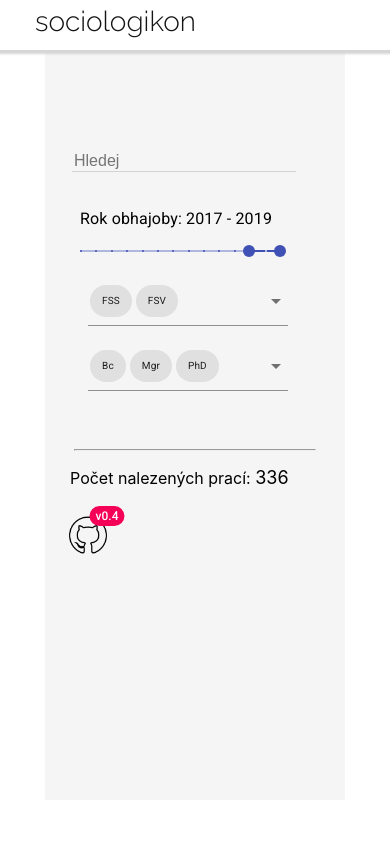
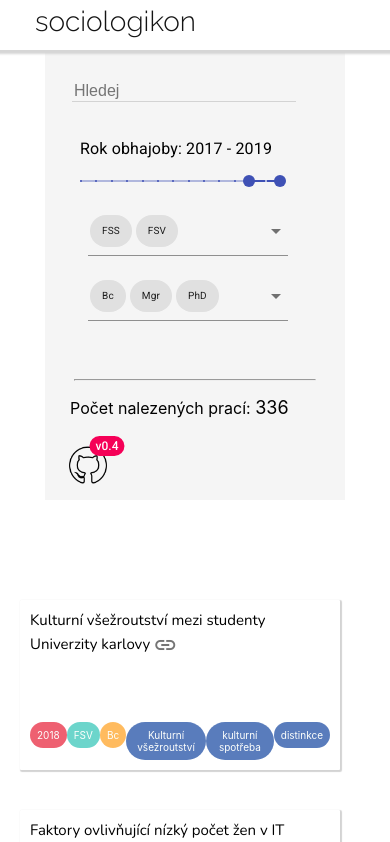
Before and after one commit to buresj/sociologikon, a React (Create React App) app: page / in a window 390 px wide. Shown: the top 842 px of the page. Built offline with nearby package versions, Linux system fonts and the light colour scheme.

Commit message:
layout changes for mobile

```diff
--- a/src/MainLayout.module.scss
+++ b/src/MainLayout.module.scss
@@ -32,7 +32,7 @@
 
     .sidebar {
       margin: 0 auto;
-      height: 800px;
+      height: 500px;
       position: static;
     }
 
--- a/src/SideBar.module.scss
+++ b/src/SideBar.module.scss
@@ -8,3 +8,14 @@
     margin-top: 150px;
   }
 }
+
+@media screen and (max-width: 500px) {
+  .container {
+    flex-direction: column;
+
+    .settings {
+      color: black;
+      margin-top: 80px;
+    }
+  }
+}
```
